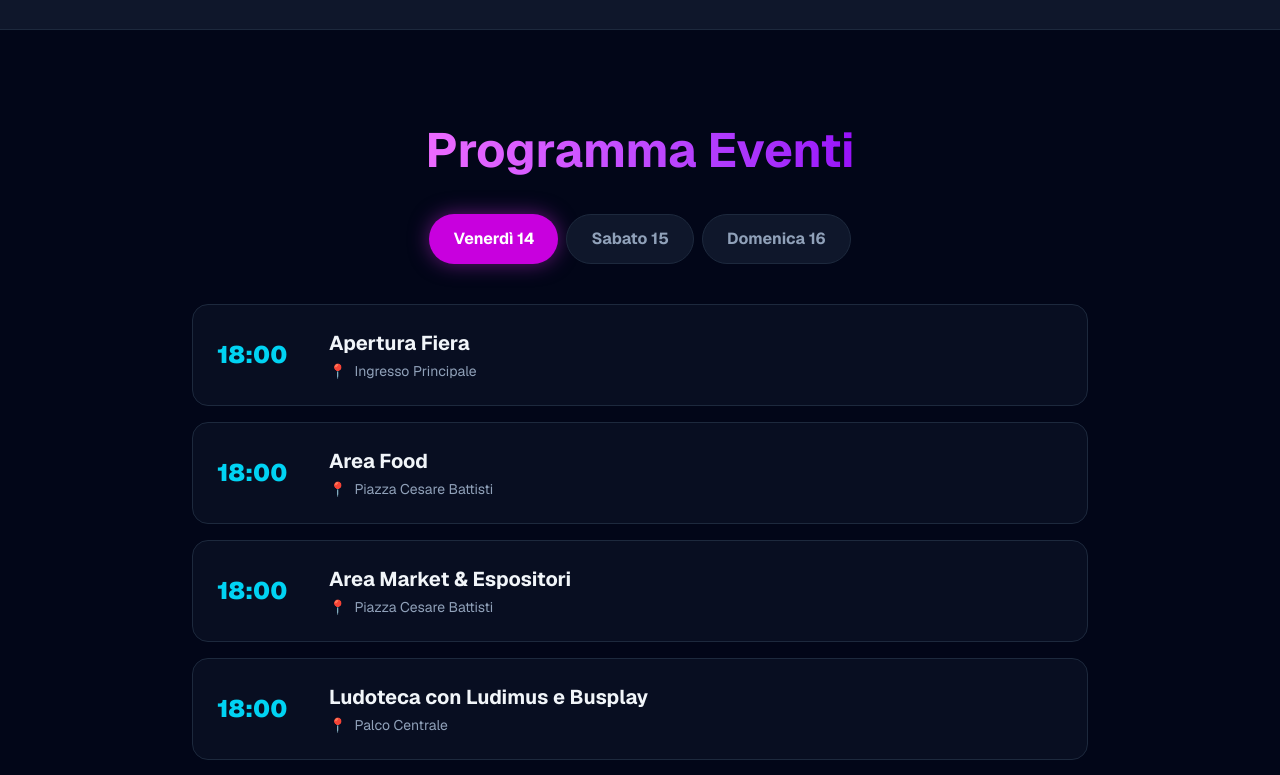
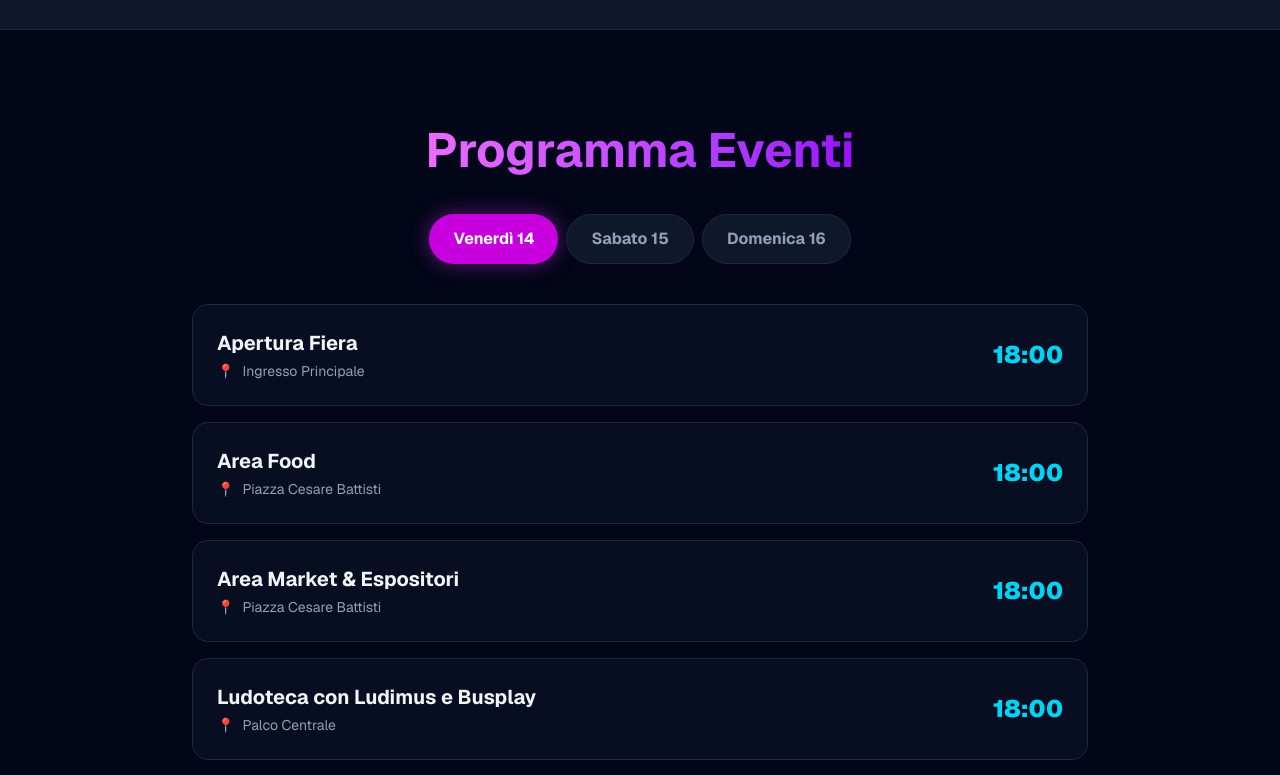
Before and after one commit to SoTT507/RivaGames, a Next.js app: page / in a window 1280 px wide. Shown: the part 1300-2075 px from the top of the page. Built offline with nearby package versions, Linux system fonts and the light colour scheme.

Commit message:
Better Event section and popup clicking on event

```diff
--- a/components/schedule.tsx
+++ b/components/schedule.tsx
@@ -5,10 +5,12 @@ import { eventData } from "@/data/eventInfo";
 
 export default function Schedule() {
   const [activeDay, setActiveDay] = useState(eventData.schedule[0].day);
+  const [selectedEvent, setSelectedEvent] = useState<any | null>(null);
+
   const currentSchedule = eventData.schedule.find((s) => s.day === activeDay);
 
   return (
-    <div className="w-full">
+    <div className="w-full relative">
       <h2 className="text-4xl md:text-5xl font-bold mb-10 text-center">
         <span className="text-transparent bg-clip-text bg-gradient-to-r from-fuchsia-400 to-purple-600">
           Programma Eventi
@@ -37,11 +39,11 @@ export default function Schedule() {
         {currentSchedule?.events.map((event, index) => (
           <div
             key={index}
-            className="flex flex-col sm:flex-row items-start sm:items-center gap-4 bg-slate-900/50 border border-slate-800 p-6 rounded-2xl hover:bg-slate-800/80 transition-colors"
+            onClick={() => setSelectedEvent(event)}
+            // Aggiunto flex-col per mobile e sm:flex-row per schermi a partire da 640px
+            className="flex flex-col sm:flex-row sm:items-center justify-between gap-2 sm:gap-6 bg-slate-900/50 border border-slate-800 p-6 rounded-2xl hover:bg-slate-800/80 transition-colors cursor-pointer"
           >
-            <div className="flex-shrink-0 w-24 text-2xl font-black text-cyan-400">
-              {event.time}
-            </div>
+            {/* Blocco Titolo e Luogo */}
             <div className="flex-grow">
               <h3 className="text-xl font-bold text-slate-100 mb-1">
                 {event.title}
@@ -49,6 +51,11 @@ export default function Schedule() {
               <p className="text-sm text-slate-400 flex items-center gap-2">
                 <span className="text-fuchsia-500">📍</span> {event.location}
               </p>
+            </div>
+
+            {/* Blocco Orario: allineato a sinistra su mobile, a destra da sm in poi */}
+            <div className="flex-shrink-0 text-2xl font-black text-cyan-400 text-left sm:text-right mt-2 sm:mt-0">
+              {event.time}
             </div>
           </div>
         ))}
@@ -58,6 +65,38 @@ export default function Schedule() {
           </div>
         )}
       </div>
+
+      {/* Modale Evento a tutto schermo con sfocatura */}
+      {selectedEvent && (
+        <div
+          className="fixed inset-0 z-50 flex items-center justify-center bg-slate-950/60 backdrop-blur-md p-4"
+          onClick={() => setSelectedEvent(null)}
+        >
+          <div
+            className="bg-slate-900 border border-slate-700 p-8 rounded-3xl max-w-lg w-full shadow-2xl relative"
+            onClick={(e) => e.stopPropagation()}
+          >
+            <button
+              onClick={() => setSelectedEvent(null)}
+              className="absolute top-5 right-5 text-slate-400 hover:text-white transition-colors"
+              aria-label="Chiudi modale"
+            >
+              ✕
+            </button>
+
+            <h3 className="text-3xl font-bold text-white mb-1 pr-6">{selectedEvent.title}</h3>
+            <p className="text-xl font-black text-cyan-400 mb-6">{selectedEvent.time}</p>
+
+            <div className="text-slate-300 leading-relaxed">
+              {selectedEvent.description ? (
+                <p>{selectedEvent.description}</p>
+              ) : (
+                <p className="italic text-slate-500">Maggiori dettagli in arrivo...</p>
+              )}
+            </div>
+          </div>
+        </div>
+      )}
     </div>
   );
 }
```
